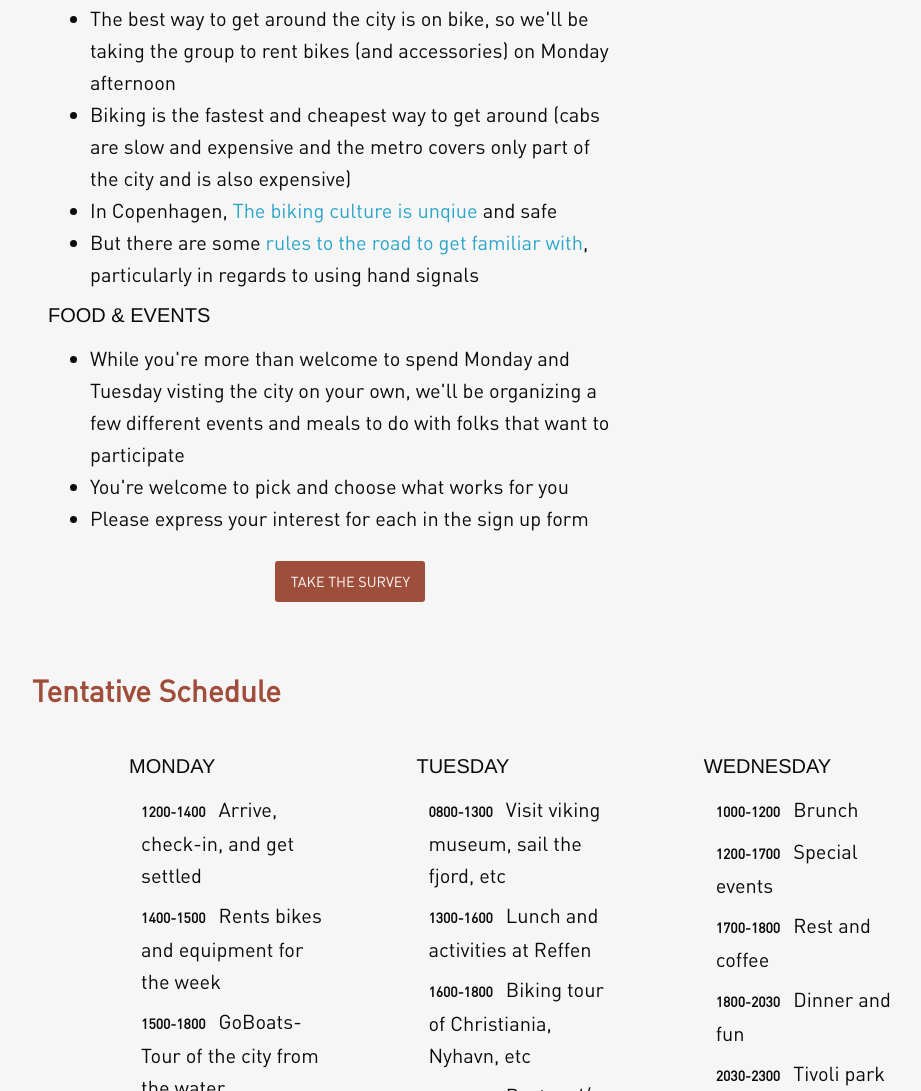
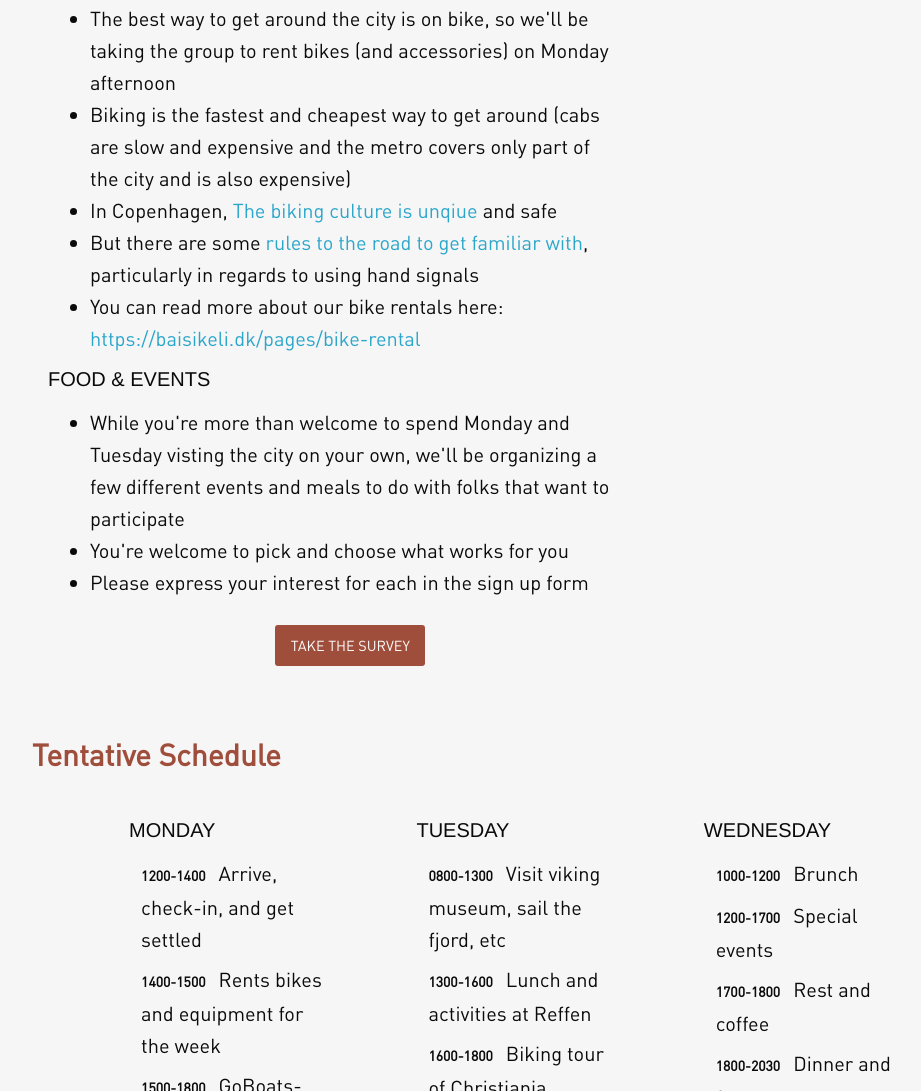
Before and after one commit to oiler/wedding, a website: page cph.html in a window 1280 px wide. Shown: the part 2020-3111 px from the top of the page, without its empty margins (123-1044 px from the left). Drawn offline with Linux system fonts and the light colour scheme; a web font is replaced by a local one.

Commit message:
add bike rentals link

```diff
--- a/cph.html
+++ b/cph.html
@@ -89,6 +89,7 @@ ul.topics {  margin:10px 48px; }
   <li>Biking is the fastest and cheapest way to get around (cabs are slow and expensive and the metro covers only part of the city and is also expensive)
   <li>In Copenhagen, <a href="https://www.visitcopenhagen.com/copenhagen/sightseeing/copenhagens-bike-culture">The biking culture is unqiue</a> and safe
   <li>But there are some <a href="https://www.donkey.bike/denmark-cycling-rules/">rules to the road to get familiar with</a>, particularly in regards to using hand signals
+  <li>You can read more about our bike rentals here: <a href="https://baisikeli.dk/pages/bike-rental">https://baisikeli.dk/pages/bike-rental</a>
 </ul>
 
 <h6>Food & Events</h6>
```
